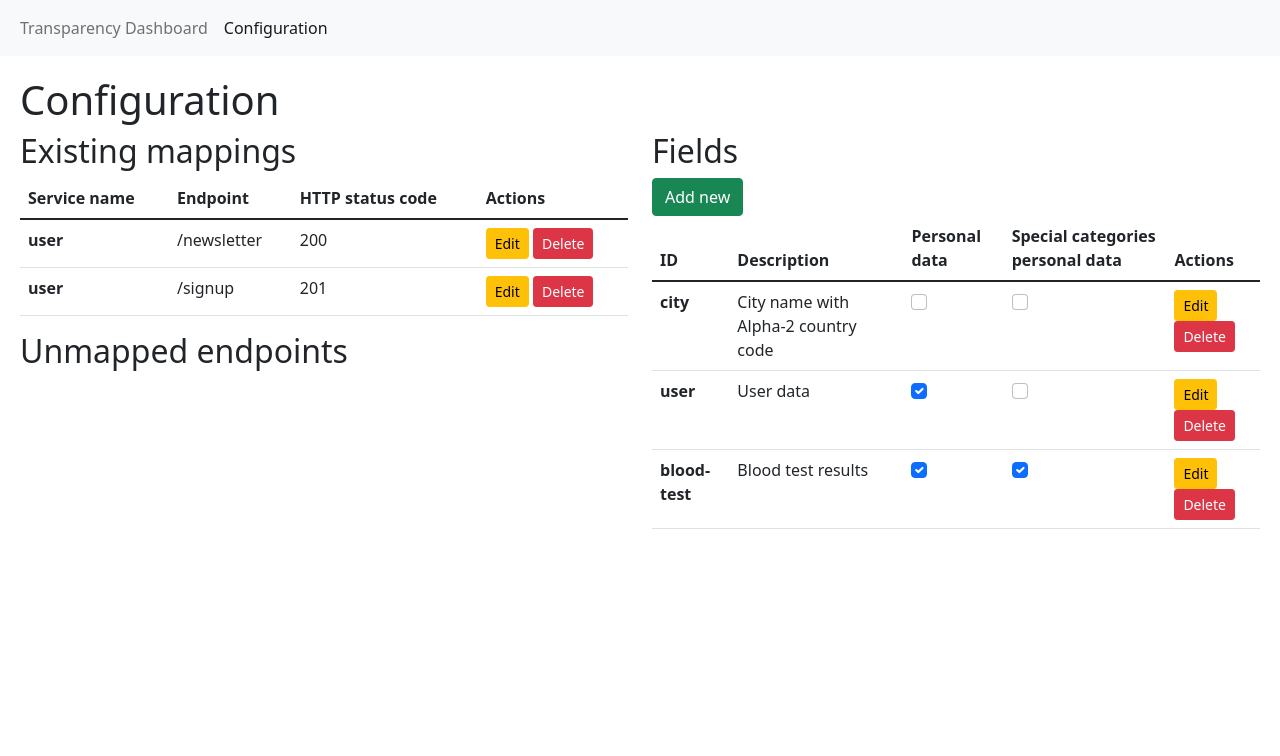
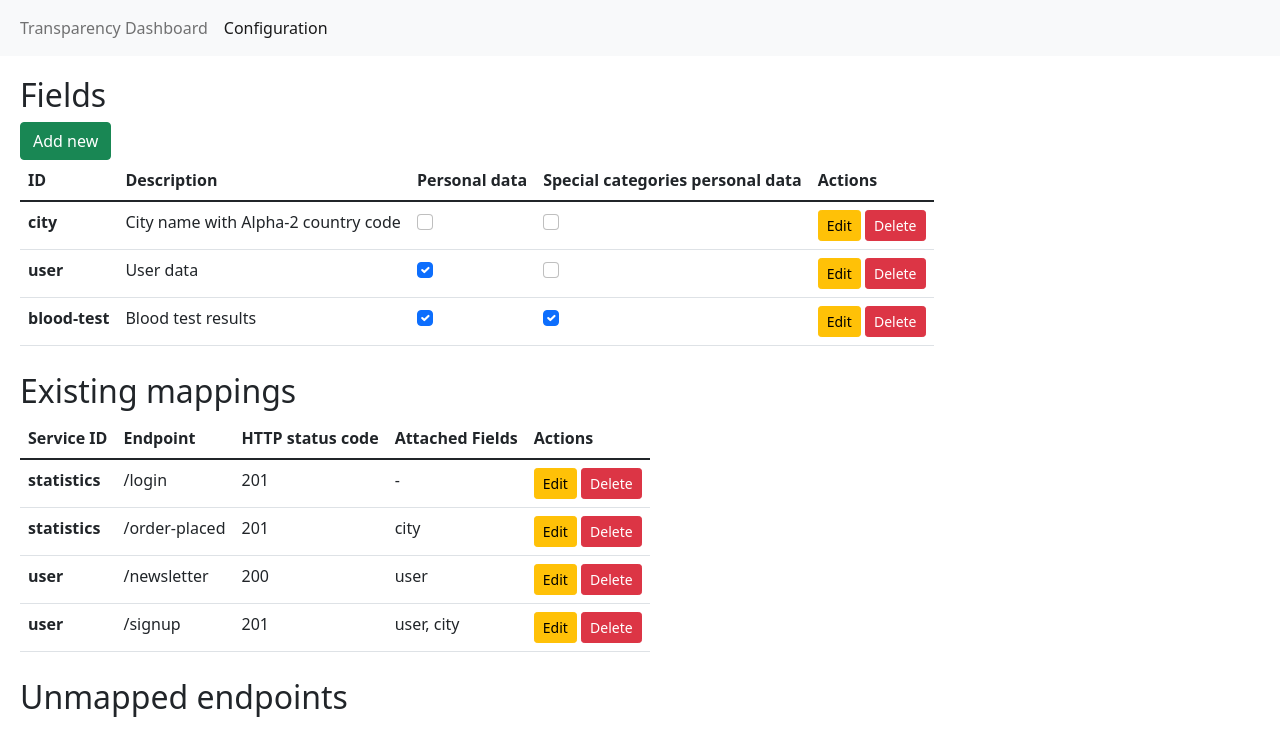
Before and after one commit to PrivacyEngineering/hawk-monitor, a React (Create React App) app in the folder frontend-v2/: page /mappings in a window 1280 px wide. Shown: the top 756 px of the page. Built offline with nearby package versions, Linux system fonts and the light colour scheme.

Commit message:
Add new fields to existing mappings table

```diff
--- a/frontend-v2/src/App.css
+++ b/frontend-v2/src/App.css
@@ -1,3 +1,8 @@
 .App {
   margin: 20px;
 }
+
+*+h2 {
+  /*I am not  first*/
+  margin-top: 0.8em;
+}
--- a/frontend-v2/src/App.tsx
+++ b/frontend-v2/src/App.tsx
@@ -1,5 +1,5 @@
+import 'bootstrap/dist/css/bootstrap.min.css';
 import './App.css';
-import 'bootstrap/dist/css/bootstrap.min.css';
 import { BrowserRouter, Route, Routes } from 'react-router-dom';
 import { HomePage } from './components/HomePage';
 import { MappingsPage } from './components/MappingsPage';
--- a/frontend-v2/src/components/ExistingMappingsTable.tsx
+++ b/frontend-v2/src/components/ExistingMappingsTable.tsx
@@ -1,14 +1,14 @@
-import { Button, Form, Table } from "react-bootstrap";
-import { ExistingMapping, Field, TableProps, TableRowProps } from "../types";
+import { Button, Table } from "react-bootstrap";
+import { ExistingMapping, TableProps, TableRowProps } from "../types";
 import { TableHeader } from "./TableHeader";
 
 export const ExistingMappingsTable = (props: TableProps<ExistingMapping>) => {
   const { items } = props;
 
   return (
-    <Table>
-      <TableHeader labels={['Service name', 'Endpoint', 'HTTP status code', 'Actions']} />
-      <tbody>{items.map(item => <ExistingMappingsTableRow item={item} />)}</tbody>
+    <Table style={{ 'width': 'unset' }}>
+      <TableHeader labels={['Service ID', 'Endpoint', 'HTTP status code', 'Attached Fields', 'Actions']} />
+      <tbody>{items.map((item, index) => <ExistingMappingsTableRow key={index} item={item} />)}</tbody>
     </Table>
   )
 }
@@ -21,6 +21,7 @@ const ExistingMappingsTableRow = (props: TableRowProps<ExistingMapping>) => {
       <td><b>{item.service}</b></td>
       <td>{item.endpoint}</td>
       <td>{item.httpStatusCode}</td>
+      <td>{item.attachedFields.length ? item.attachedFields.join(', ') : '-'}</td>
       <td><Button variant='warning' size="sm">Edit</Button> <Button variant='danger' size="sm">Delete</Button></td>
     </tr>
   )
--- a/frontend-v2/src/components/FieldsTable.tsx
+++ b/frontend-v2/src/components/FieldsTable.tsx
@@ -6,9 +6,9 @@ export const FieldsTable = (props: TableProps<Field>) => {
   const { items } = props;
 
   return (
-    <Table>
+    <Table style={{ 'width': 'unset' }}>
       <TableHeader labels={['ID', 'Description', 'Personal data', 'Special categories personal data', 'Actions']} />
-      <tbody>{items.map(item => <FieldsTableRow item={item} />)}</tbody>
+      <tbody>{items.map((item, index) => <FieldsTableRow key={index} item={item} />)}</tbody>
     </Table>
   )
 }
--- a/frontend-v2/src/components/MappingsPage.tsx
+++ b/frontend-v2/src/components/MappingsPage.tsx
@@ -1,4 +1,4 @@
-import { Button, Col, Row } from "react-bootstrap"
+import { Button } from "react-bootstrap"
 import { ExistingMapping, Field } from "../types"
 import { ExistingMappingsTable } from "./ExistingMappingsTable"
 import { FieldsTable } from "./FieldsTable"
@@ -6,25 +6,19 @@ import { FieldsTable } from "./FieldsTable"
 export const MappingsPage = () => {
   return (
     <>
-      <h1>Configuration</h1>
-      <Row>
-        <Col>
-          <ExistingMappings />
-          <UnmappedEndpoints />
-        </Col>
-        <Col>
-          <Fields />
-        </Col>
-      </Row>
-
+      <Fields />
+      <ExistingMappings />
+      <UnmappedEndpoints />
     </>
   )
 }
 
 const ExistingMappings = () => {
   const existingMappings: ExistingMapping[] = [
-    { service: 'user', endpoint: '/newsletter', httpStatusCode: 200, mapping: {} },
-    { service: 'user', endpoint: '/signup', httpStatusCode: 201, mapping: {} },
+    { service: 'statistics', endpoint: '/login', httpStatusCode: 201, attachedFields: [], mapping: {} },
+    { service: 'statistics', endpoint: '/order-placed', httpStatusCode: 201, attachedFields: ['city'], mapping: {} },
+    { service: 'user', endpoint: '/newsletter', httpStatusCode: 200, attachedFields: ['user'], mapping: {} },
+    { service: 'user', endpoint: '/signup', httpStatusCode: 201, attachedFields: ['user', 'city'], mapping: {} },
   ]
 
   return (
--- a/frontend-v2/src/types.ts
+++ b/frontend-v2/src/types.ts
@@ -17,5 +17,6 @@ export interface ExistingMapping {
   service: string;
   endpoint: string;
   httpStatusCode: number;
+  attachedFields: string[];
   mapping: any;
 }
```
